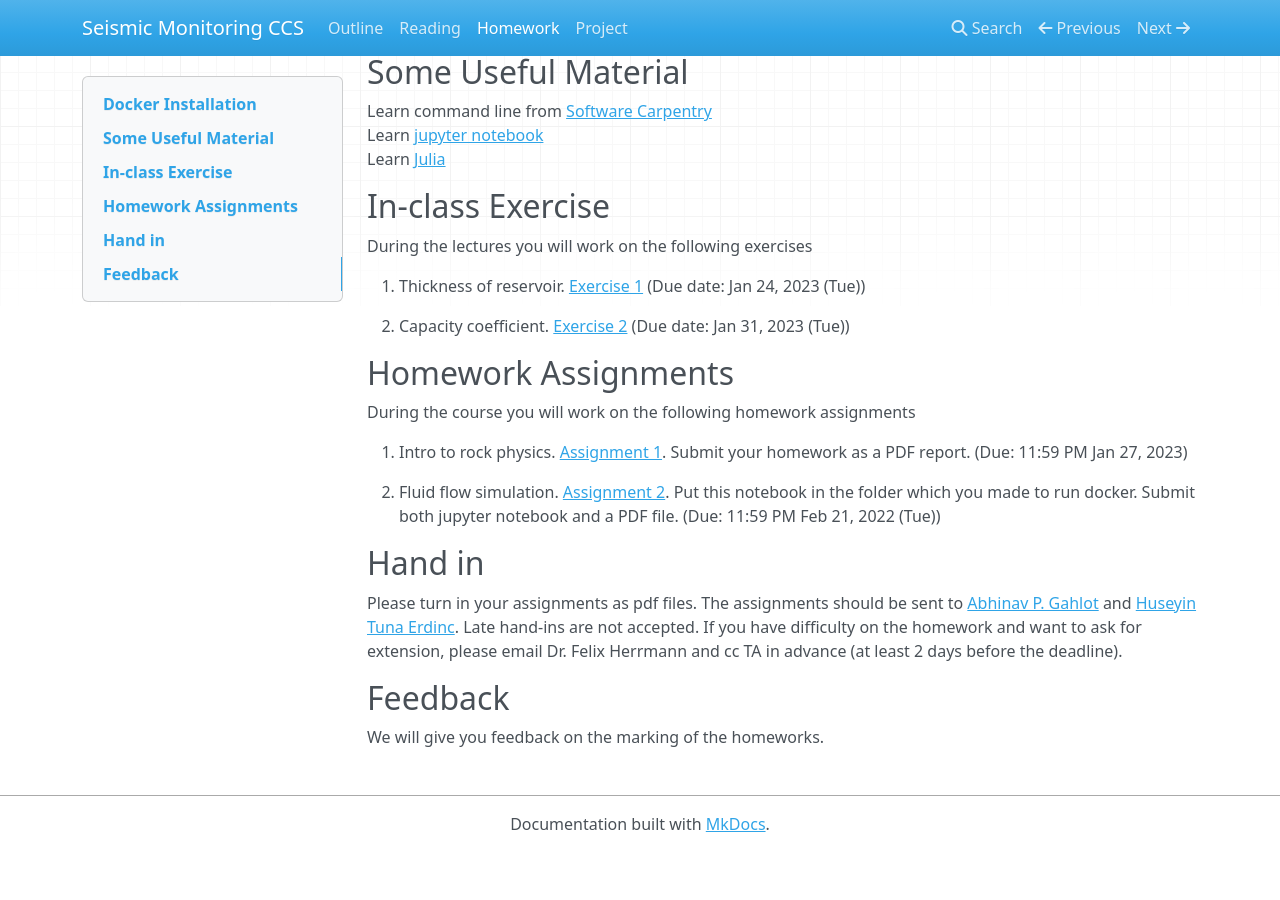
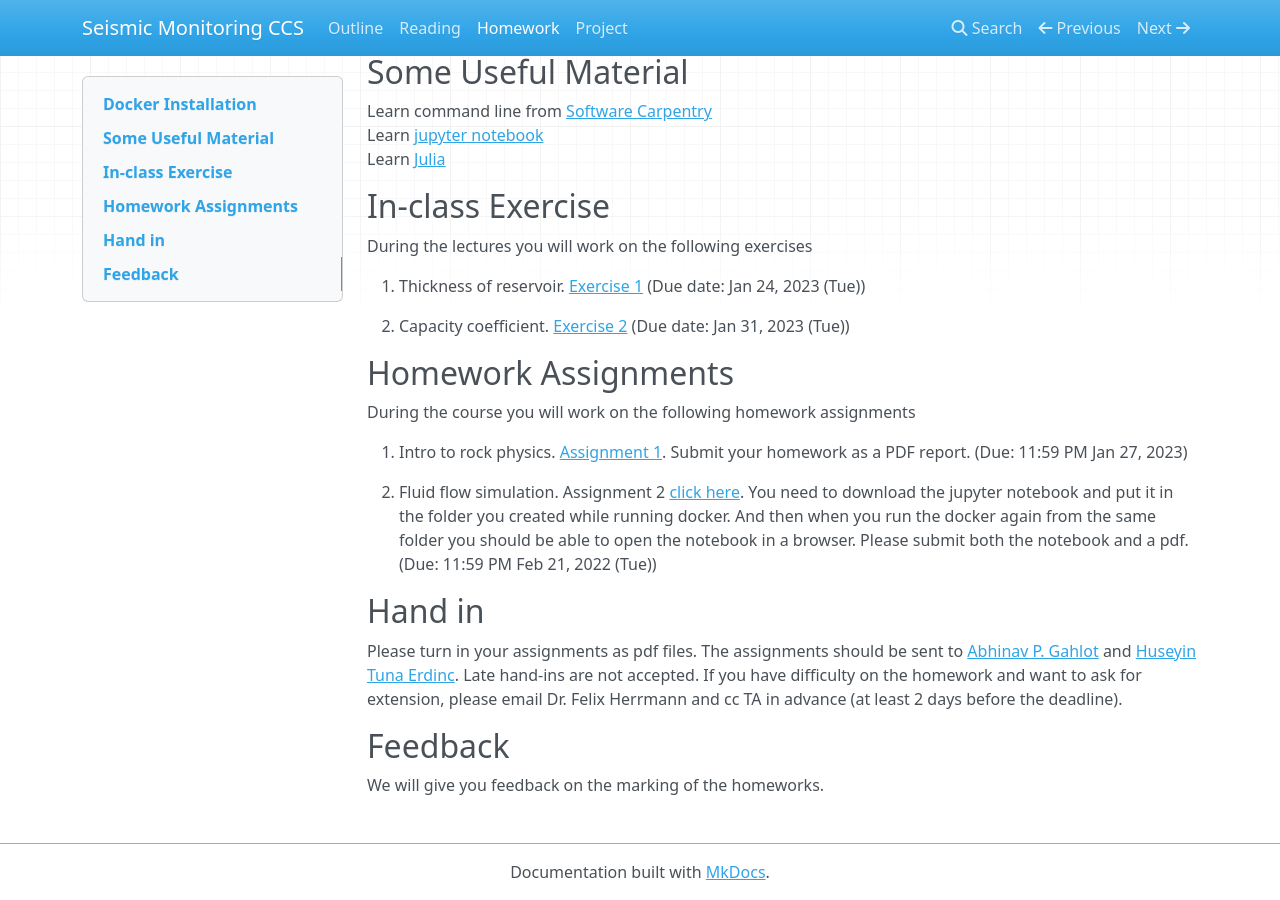
Before and after one commit to flexie/eas-4803-8803-ccs, an MkDocs documentation site: the page built from docs/homework.md, in a window 1280 px wide and 900 px high, scrolled down 1995 px. Built offline with MkDocs 1.6.1, drawn with Linux system fonts in a browser that asks for light colours; nearby versions of some CDN libraries; before the commit the page ends 2847 px from its top, so only the background shows below that.

Commit message:
Posted HW 2

```diff
--- a/docs/homework.md
+++ b/docs/homework.md
@@ -170,7 +170,7 @@ During the course you will work on the following homework assignments
 1. Intro to rock physics. [Assignment 1](Assignments/homework1.md). Submit your homework as a PDF report. (Due: 11:59 PM Jan 27, 2023)
 
 
-2. Fluid flow simulation. [Assignment 2](Assignments/CCS8803_HW2.ipynb). Put this notebook in the folder which you made to run docker. Submit both jupyter notebook and a PDF file. (Due: 11:59 PM Feb 21, 2022 (Tue))
+2. Fluid flow simulation. Assignment 2 [click here](Assignments/CCS8803_HW2.ipynb). You need to download the jupyter notebook and put it in the folder you created while running docker. And then when you run the docker again from the same folder you should be able to open the notebook in a browser. Please submit both the notebook and a pdf. (Due: 11:59 PM Feb 21, 2022 (Tue))
 
 <!--
 3. Wavefield extrapolation and migration. [Assignment 3](Assignments/Exercise3.md) (Due: 3:30 PM March 29, 2022)
```
